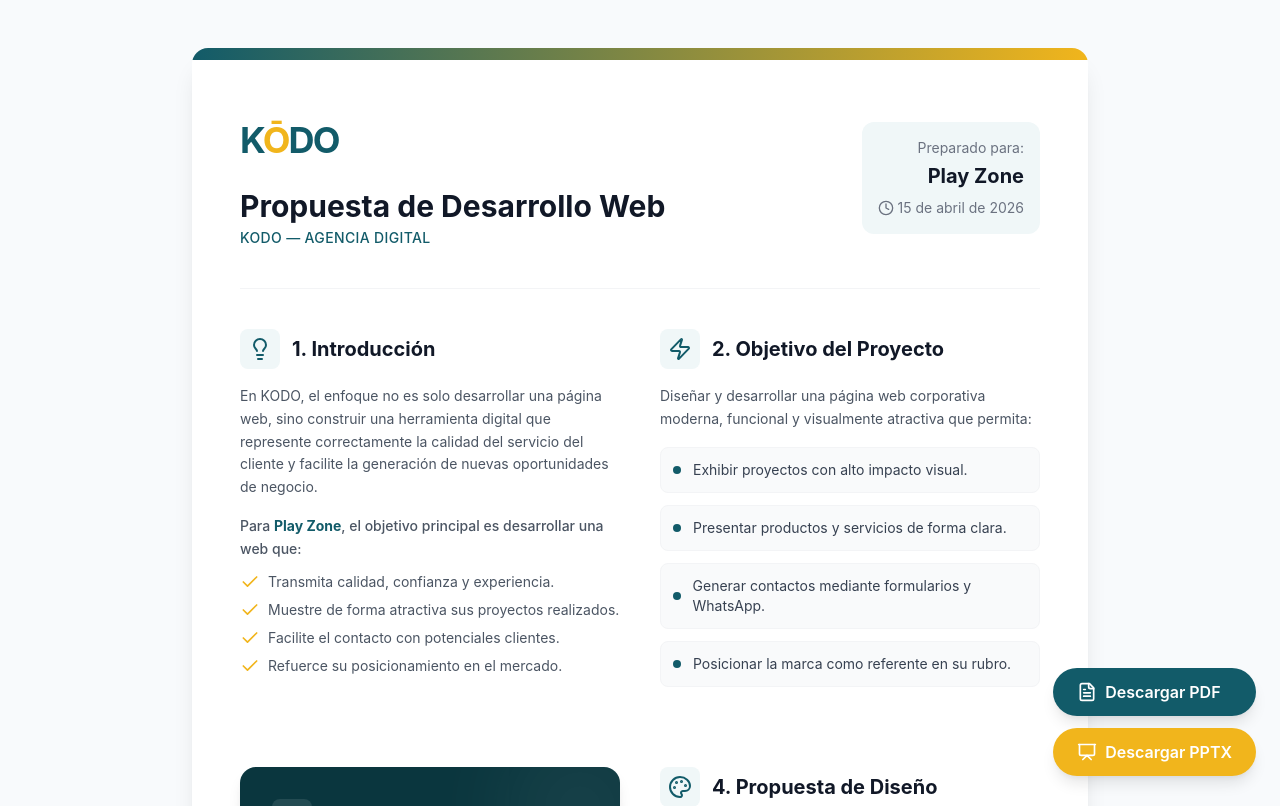
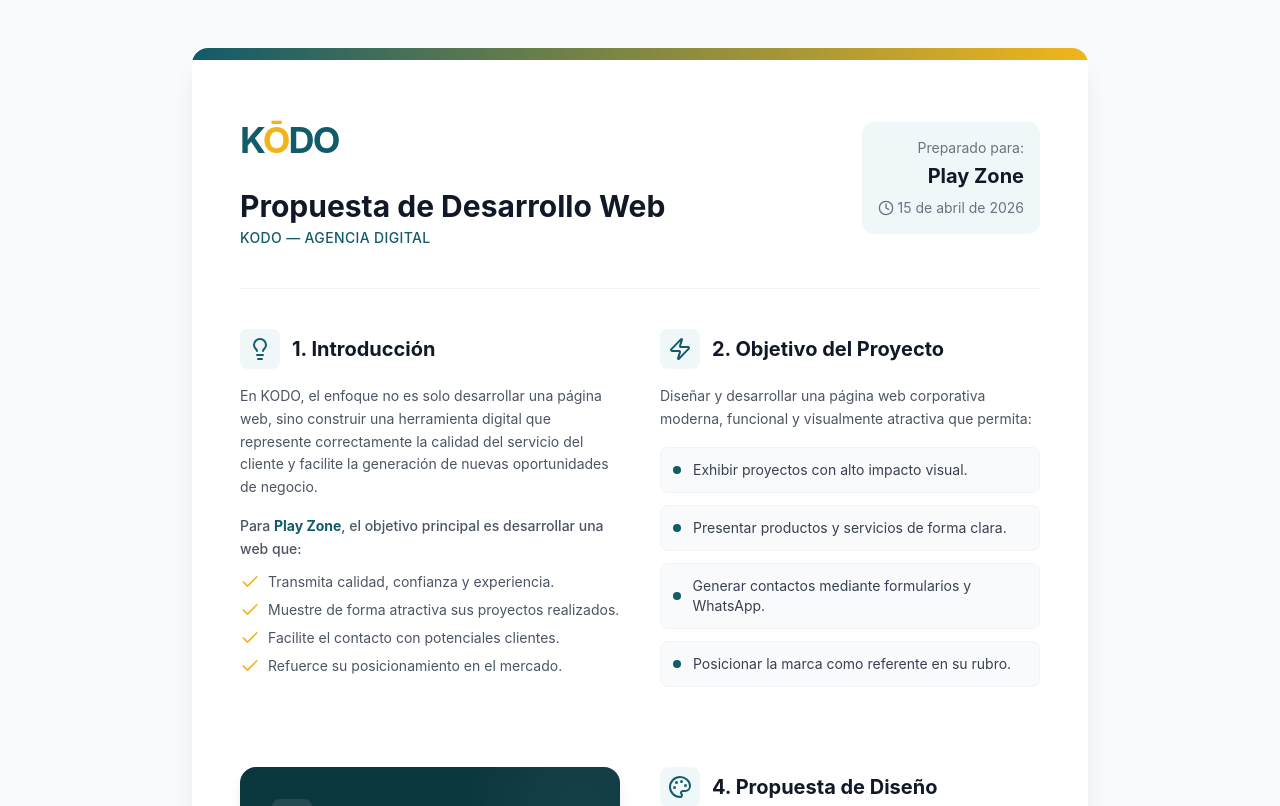
Before and after one commit to Falcrim/cotizaciones, a React (Vite) app: page / in a window 1280 px wide. Shown: the top 806 px of the page. Built offline with nearby package versions, Linux system fonts and the light colour scheme.

Commit message:
ocultar botones de descarga

```diff
--- a/src/App.tsx
+++ b/src/App.tsx
@@ -109,7 +109,7 @@ export default function App() {
   return (
     <div className="min-h-screen bg-[#f8fafc] py-12 px-4 sm:px-6 lg:px-8">
       {/* Floating Action Buttons */}
-      <div className="fixed bottom-6 right-6 z-50 no-print flex flex-col gap-3">
+      {/*<div className="fixed bottom-6 right-6 z-50 no-print flex flex-col gap-3">
         <button
           onClick={handleExportPDF}
           disabled={isExporting}
@@ -126,7 +126,7 @@ export default function App() {
           {isExporting ? <Loader2 className="h-5 w-5 animate-spin" /> : <Presentation className="h-5 w-5" />}
           Descargar PPTX
         </button>
-      </div>
+      </div>*/}
 
       <main className="container mx-auto max-w-4xl">
         {/* Document Wrapper */}
```
